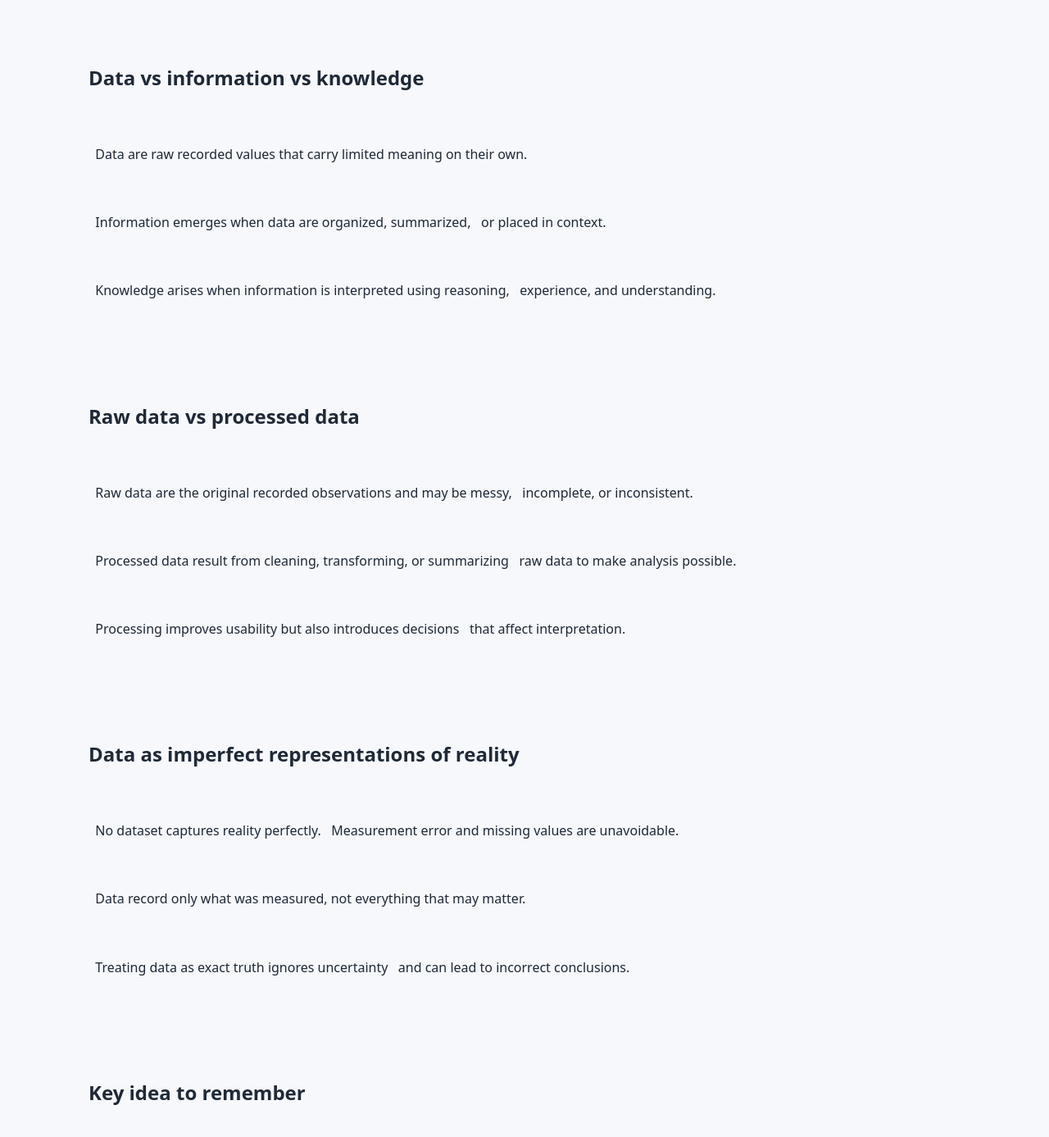
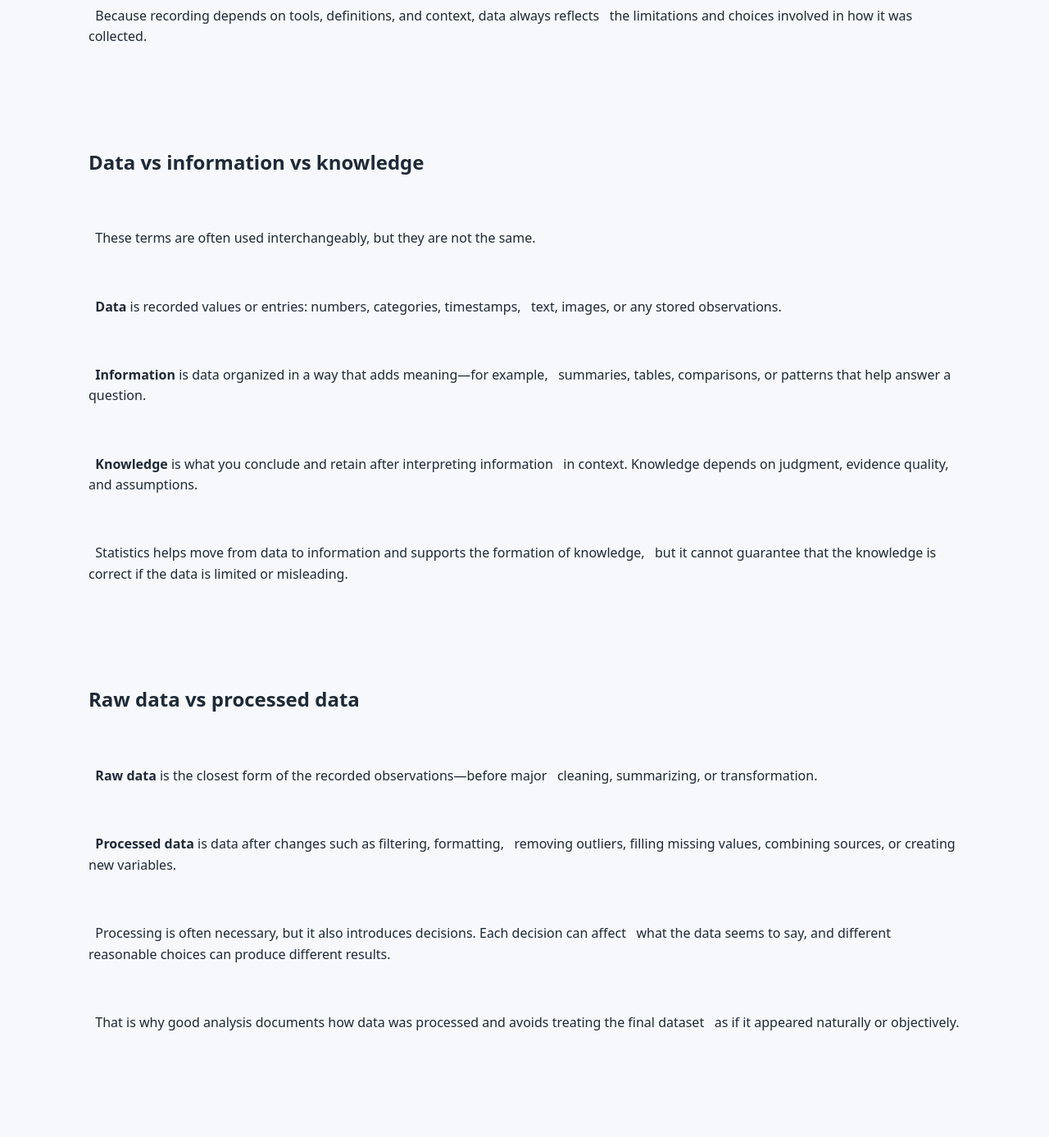
Before and after one commit to ammar-homaida-statistics/easystatisticsacademy, a Jekyll site: the page built from foundations/what-is-data/index.md, in a window 1280 px wide and 1400 px high, scrolled down 1915 px. Shown: the top 1387 px of the window at 82% size. Built offline with Jekyll 4.4.1, drawn with Linux system fonts in a browser that asks for light colours; some of the changed text lies outside the part shown.

Commit message:
Update index.md

```diff
--- a/foundations/what-is-data/index.md
+++ b/foundations/what-is-data/index.md
@@ -4,7 +4,7 @@
 
 title: What Is Data?
 
-description: A clear explanation of what data are, how they differ from information and knowledge, and why data are imperfect representations of reality.
+description: A clear introduction to data as recorded information, how it differs from information and knowledge, and why data is always an imperfect representation of reality.
 
 permalink: /foundations/what-is-data/
 
@@ -24,9 +24,9 @@
 
 
 
-<a class="btn btn-primary" href="/foundations/statistical-questions/">
+<a class="btn btn-primary" href="/foundations/statistical-thinking-vs-deterministic-thinking/">
 
-&nbsp; Previous: Statistical Questions
+&nbsp; Previous: Statistical Thinking
 
 </a>
 
@@ -42,9 +42,9 @@
 
 &nbsp;   <p class="lead">
 
-&nbsp;     This lesson explains what data are, how they are created through observation
+&nbsp;     This lesson explains what data is, how it differs from information and knowledge,
 
-&nbsp;     and recording, and why data should not be confused with reality itself.
+&nbsp;     and why data should be treated as an imperfect record of reality.
 
 &nbsp;   </p>
 
@@ -72,13 +72,13 @@
 
 &nbsp;   <ul class="bullets">
 
-&nbsp;     <li>What data are and how they are recorded.</li>
+&nbsp;     <li>What data is: recorded traces of events, measurements, and choices.</li>
 
 &nbsp;     <li>The difference between data, information, and knowledge.</li>
 
-&nbsp;     <li>The difference between raw data and processed data.</li>
+&nbsp;     <li>How raw data differs from processed data.</li>
 
-&nbsp;     <li>Why data are imperfect representations of reality.</li>
+&nbsp;     <li>Why data is always an imperfect representation of reality.</li>
 
 &nbsp;   </ul>
 
@@ -98,9 +98,11 @@
 
 &nbsp;   <p>
 
-&nbsp;     Statistics is built on data, yet data are often treated as objective facts
+&nbsp;     Statistics begins with data, but many mistakes happen before analysis even starts.
 
-&nbsp;     rather than recorded observations.
+&nbsp;     People often treat data as “the truth” rather than a limited record created by
+
+&nbsp;     measurement, logging, and decisions about what to capture.
 
 &nbsp;   </p>
 
@@ -108,9 +110,9 @@
 
 &nbsp;   <p>
 
-&nbsp;     When data are assumed to perfectly reflect reality, their limitations
+&nbsp;     If you misunderstand what data is, you may trust it too much, clean it incorrectly,
 
-&nbsp;     are ignored and conclusions become overstated.
+&nbsp;     or draw conclusions that the data cannot support.
 
 &nbsp;   </p>
 
@@ -118,9 +120,9 @@
 
 &nbsp;   <p>
 
-&nbsp;     Understanding what data are helps prevent misuse, false confidence,
+&nbsp;     Understanding data as a representation—rather than reality itself—helps you avoid
 
-&nbsp;     and incorrect interpretation in statistical analysis.
+&nbsp;     false certainty and encourages careful, responsible reasoning.
 
 &nbsp;   </p>
 
@@ -140,9 +142,9 @@
 
 &nbsp;   <p>
 
-&nbsp;     Data are recorded values obtained through observation, measurement,
+&nbsp;     Data is recorded information about something: an observation, a measurement,
 
-&nbsp;     or collection.
+&nbsp;     a response, a transaction, or a sensor reading.
 
 &nbsp;   </p>
 
@@ -150,9 +152,11 @@
 
 &nbsp;   <p>
 
-&nbsp;     They are created through specific processes that determine what is
+&nbsp;     The key idea is that data is not the event itself. It is a record produced by
 
-&nbsp;     recorded and how it is recorded.
+&nbsp;     a process—someone measured something, a device logged something, or a system
+
+&nbsp;     stored something.
 
 &nbsp;   </p>
 
@@ -160,7 +164,9 @@
 
 &nbsp;   <p>
 
-&nbsp;     Data reflect how reality was observed, not reality itself.
+&nbsp;     Because recording depends on tools, definitions, and context, data always reflects
+
+&nbsp;     the limitations and choices involved in how it was collected.
 
 &nbsp;   </p>
 
@@ -180,7 +186,7 @@
 
 &nbsp;   <p>
 
-&nbsp;     Data are raw recorded values that carry limited meaning on their own.
+&nbsp;     These terms are often used interchangeably, but they are not the same.
 
 &nbsp;   </p>
 
@@ -188,9 +194,9 @@
 
 &nbsp;   <p>
 
-&nbsp;     Information emerges when data are organized, summarized,
+&nbsp;     <strong>Data</strong> is recorded values or entries: numbers, categories, timestamps,
 
-&nbsp;     or placed in context.
+&nbsp;     text, images, or any stored observations.
 
 &nbsp;   </p>
 
@@ -198,9 +204,29 @@
 
 &nbsp;   <p>
 
-&nbsp;     Knowledge arises when information is interpreted using reasoning,
+&nbsp;     <strong>Information</strong> is data organized in a way that adds meaning—for example,
 
-&nbsp;     experience, and understanding.
+&nbsp;     summaries, tables, comparisons, or patterns that help answer a question.
+
+&nbsp;   </p>
+
+
+
+&nbsp;   <p>
+
+&nbsp;     <strong>Knowledge</strong> is what you conclude and retain after interpreting information
+
+&nbsp;     in context. Knowledge depends on judgment, evidence quality, and assumptions.
+
+&nbsp;   </p>
+
+
+
+&nbsp;   <p>
+
+&nbsp;     Statistics helps move from data to information and supports the formation of knowledge,
+
+&nbsp;     but it cannot guarantee that the knowledge is correct if the data is limited or misleading.
 
 &nbsp;   </p>
 
@@ -220,9 +246,9 @@
 
 &nbsp;   <p>
 
-&nbsp;     Raw data are the original recorded observations and may be messy,
+&nbsp;     <strong>Raw data</strong> is the closest form of the recorded observations—before major
 
-&nbsp;     incomplete, or inconsistent.
+&nbsp;     cleaning, summarizing, or transformation.
 
 &nbsp;   </p>
 
@@ -230,9 +256,9 @@
 
 &nbsp;   <p>
 
-&nbsp;     Processed data result from cleaning, transforming, or summarizing
+&nbsp;     <strong>Processed data</strong> is data after changes such as filtering, formatting,
 
-&nbsp;     raw data to make analysis possible.
+&nbsp;     removing outliers, filling missing values, combining sources, or creating new variables.
 
 &nbsp;   </p>
 
@@ -240,9 +266,19 @@
 
 &nbsp;   <p>
 
-&nbsp;     Processing improves usability but also introduces decisions
+&nbsp;     Processing is often necessary, but it also introduces decisions. Each decision can affect
 
-&nbsp;     that affect interpretation.
+&nbsp;     what the data seems to say, and different reasonable choices can produce different results.
+
+&nbsp;   </p>
+
+
+
+&nbsp;   <p>
+
+&nbsp;     That is why good analysis documents how data was processed and avoids treating the final dataset
+
+&nbsp;     as if it appeared naturally or objectively.
 
 &nbsp;   </p>
 
@@ -262,9 +298,9 @@
 
 &nbsp;   <p>
 
-&nbsp;     No dataset captures reality perfectly.
+&nbsp;     Data does not capture reality completely. It captures what was measured and recorded.
 
-&nbsp;     Measurement error and missing values are unavoidable.
+&nbsp;     That gap matters.
 
 &nbsp;   </p>
 
@@ -272,7 +308,9 @@
 
 &nbsp;   <p>
 
-&nbsp;     Data record only what was measured, not everything that may matter.
+&nbsp;     Measurements can be noisy, categories can be too simple, and important context can be missing.
+
+&nbsp;     Sometimes the most important thing is not recorded at all.
 
 &nbsp;   </p>
 
@@ -280,9 +318,19 @@
 
 &nbsp;   <p>
 
-&nbsp;     Treating data as exact truth ignores uncertainty
+&nbsp;     Even when data is accurate, it may not be relevant to your question. And even when it is relevant,
 
-&nbsp;     and can lead to incorrect conclusions.
+&nbsp;     it may reflect biases in what was observed, who was included, or how things were defined.
+
+&nbsp;   </p>
+
+
+
+&nbsp;   <p>
+
+&nbsp;     Responsible statistical work begins by acknowledging that data is a model of reality—not reality itself.
+
+&nbsp;     The goal is not to pretend data is perfect, but to understand its limits clearly.
 
 &nbsp;   </p>
 
@@ -302,9 +350,9 @@
 
 &nbsp;   <p>
 
-&nbsp;     Data are recorded observations, not reality itself.
+&nbsp;     Data is recorded information produced by measurement and choices.
 
-&nbsp;     They must always be interpreted with care.
+&nbsp;     It can be useful, but it is never a complete or perfectly objective copy of reality.
 
 &nbsp;   </p>
 
@@ -324,11 +372,11 @@
 
 &nbsp;   <p>
 
-&nbsp;     Data are recorded values created through observation and measurement.
+&nbsp;     Data is stored observations about the world. Information is data organized to add meaning,
 
-&nbsp;     They differ from information and knowledge and never perfectly
+&nbsp;     and knowledge is what we conclude after interpretation. Raw data is closer to original records,
 
-&nbsp;     represent the real world.
+&nbsp;     while processed data reflects decisions. All data is an imperfect representation of reality.
 
 &nbsp;   </p>
 
@@ -348,17 +396,17 @@
 
 &nbsp;   <p>
 
-&nbsp;     The next lesson introduces <strong>observational units</strong>—what they are,
+&nbsp;     The next lesson explains common ways to describe and classify data, including
 
-&nbsp;     how to define them correctly, and why they matter for valid analysis.
+&nbsp;     different types of variables and why types matter for analysis.
 
 &nbsp;   </p>
 
 
 
-&nbsp;   <a class="btn btn-primary" href="/foundations/observational-units/">
+&nbsp;   <a class="btn btn-primary" href="/foundations/types-of-data/">
 
-&nbsp;     Next: Observational Units
+&nbsp;     Next: Types of Data
 
 &nbsp;   </a>
 
```
